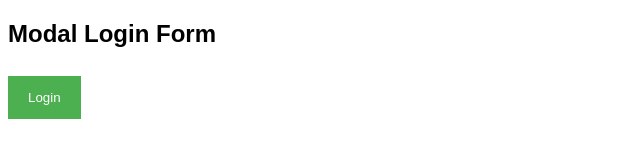
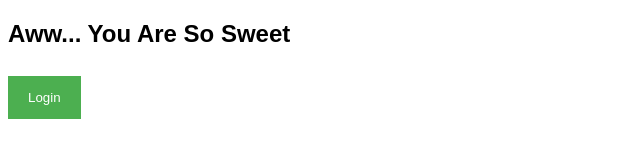
Before and after one commit to ipentest/loginform, a plain HTML site: page index.html in a window 1280 px wide. Shown: the whole page, without its empty margins (0-640 px from the left). Drawn offline with Linux system fonts and the light colour scheme.

Commit message:
Updated UX

```diff
--- a/index.html
+++ b/index.html
@@ -127,7 +127,7 @@ span.psw {
 </head>
 <body>
 
-<h2>Modal Login Form</h2>
+<h2>Aww... You Are So Sweet</h2>
 
 <button onclick="document.getElementById('id01').style.display='block'" style="width:auto;">Login</button>
 
```
